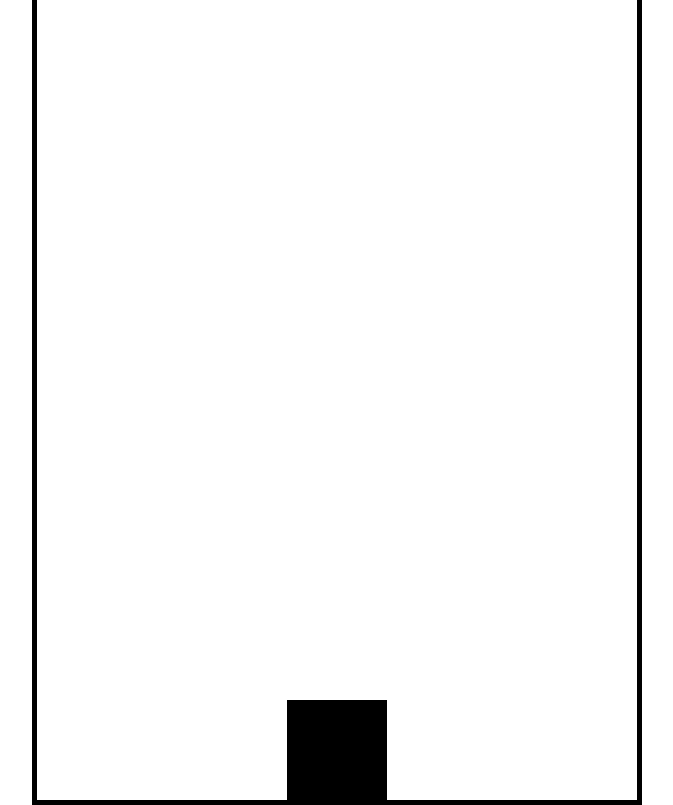
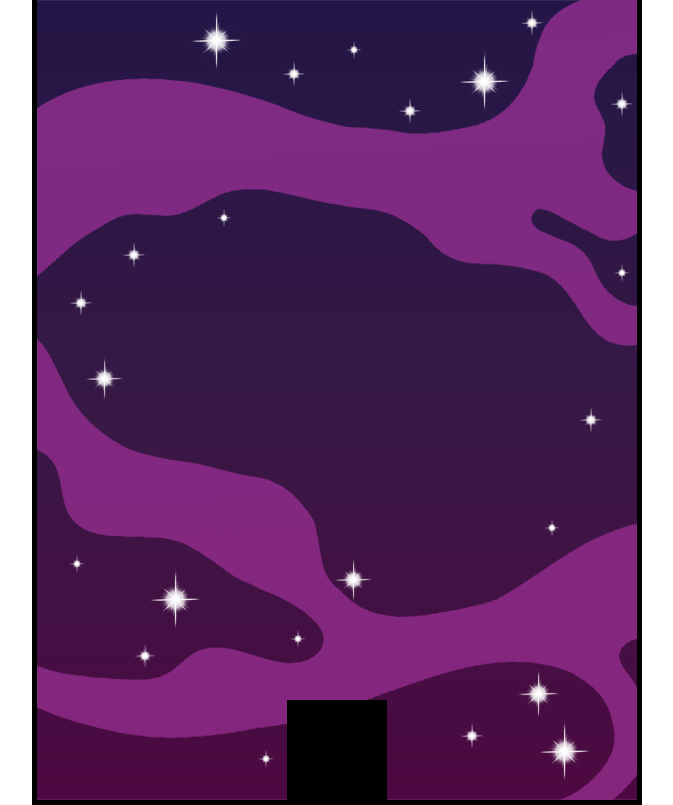
Before and after one commit to VCGithubCode/vc-javascript-space-invaders-remake, a plain HTML site: page index.html in a window 1280 px wide. Shown: the whole page, without its empty margins (303-976 px from the left). Drawn offline with Linux system fonts and the light colour scheme.

Commit message:
Feat: Add background image

```diff
--- a/assets/css/style.css
+++ b/assets/css/style.css
@@ -4,4 +4,5 @@
     top: 50%;
     left: 50%;
     transform: translate(-50%, -50%);
+    background-image: url('../images/background.png');
 }
```
Also changed, not shown: assets/images/background.png (added).
